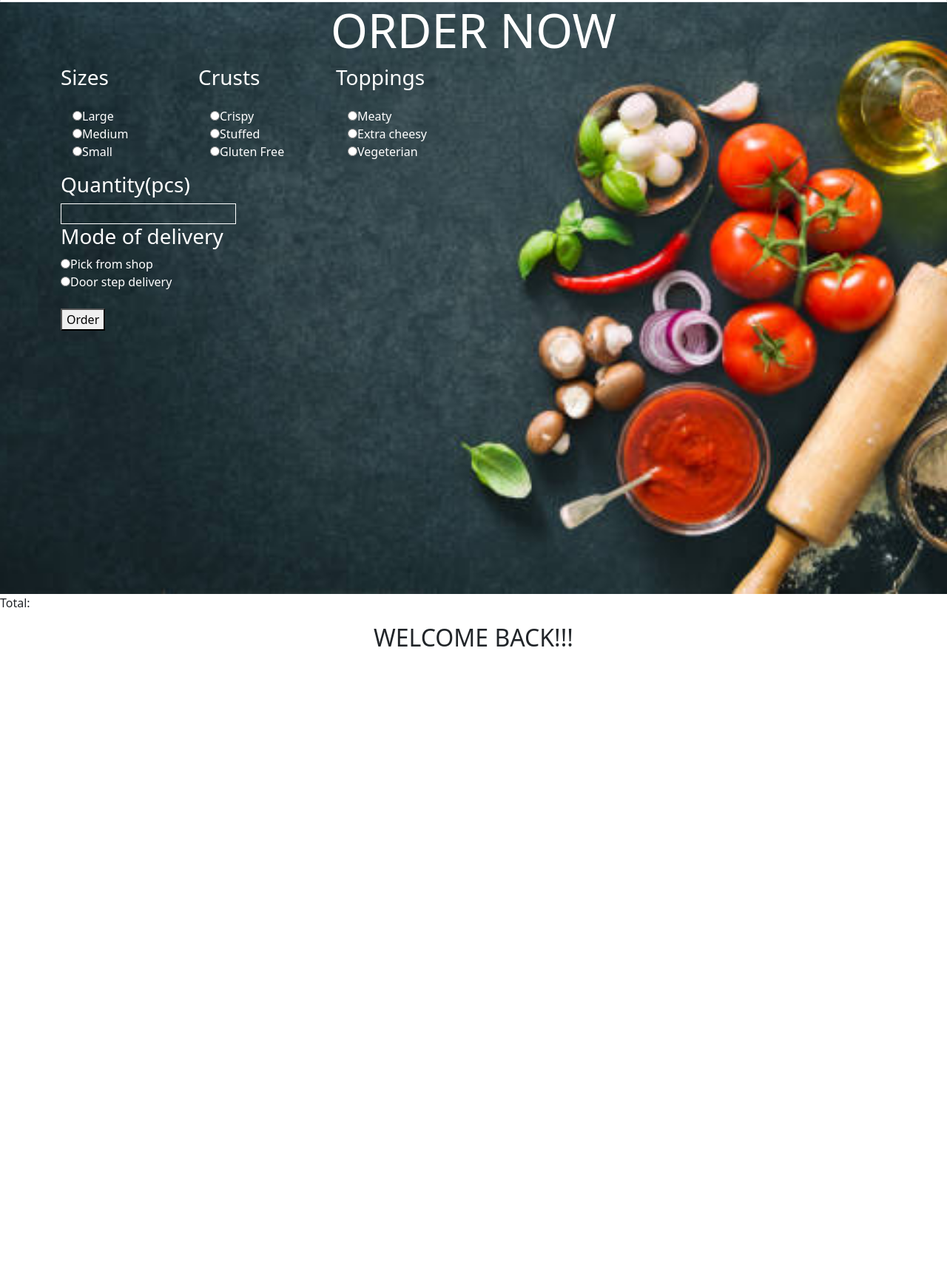
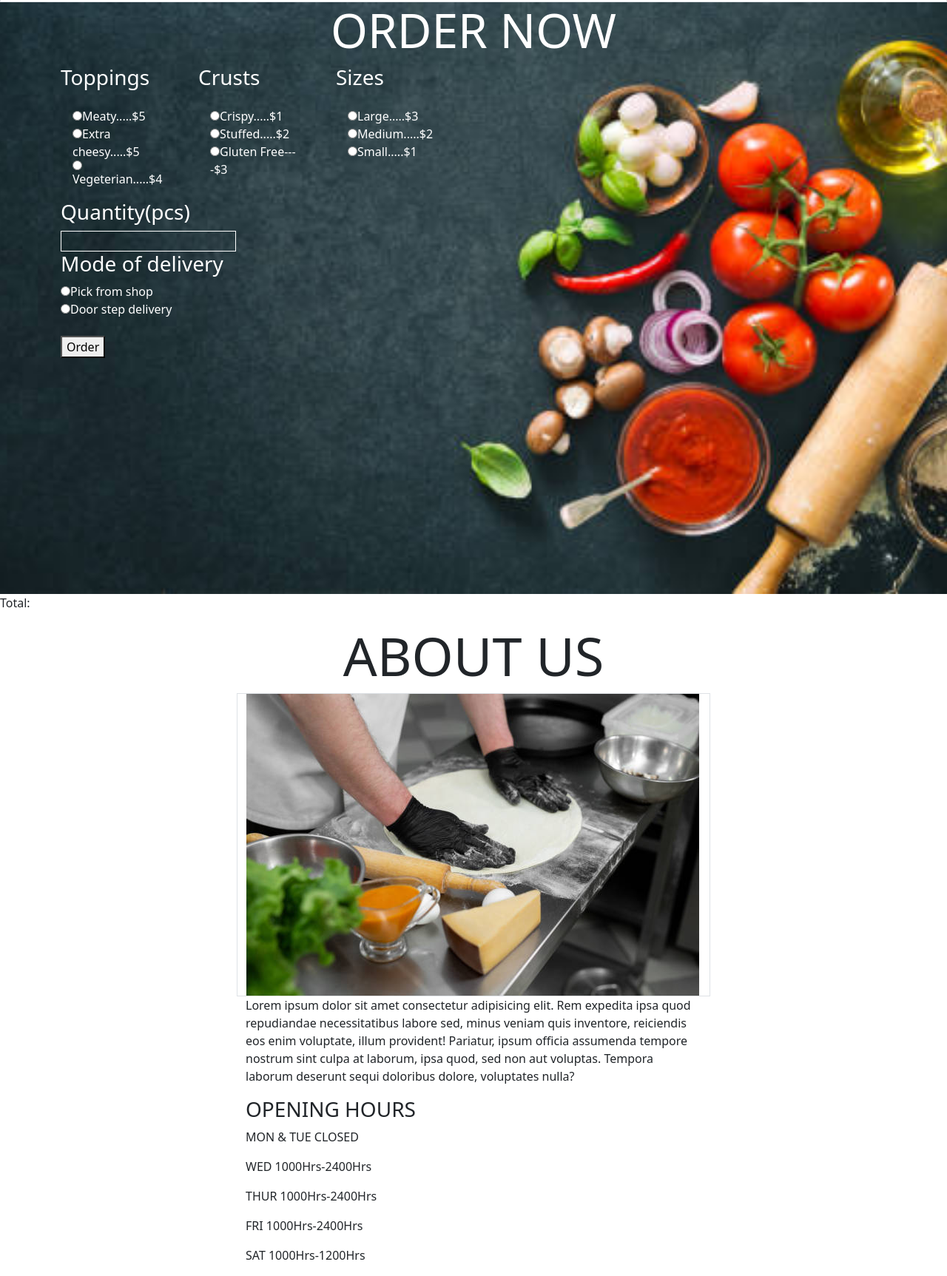
Before and after one commit to Njokinuthia/Merli-s-Pizzeria, a plain HTML site: page index.html in a window 1280 px wide. Shown: the part 1075-2800 px from the top of the page at 74% size. Before the commit the page ends 1964 px from the top, so only its background shows below. Drawn offline with nearby package versions, Linux system fonts and the light colour scheme.

Commit message:
feat:add contact section

```diff
--- a/index.html
+++ b/index.html
@@ -45,19 +45,19 @@
     <h2 class="text-center display-2">OUR MENU</h2>
 
     <div class="text-center row w-100 mx-auto py-4">
-      <div id="meatPizza" class="col position-relative">
+      <div id="meatPizza" class="col-md-4 position-relative">
         <h3 class="card-title">MEATY</h3>
         <img class="w-100" src="assets/meaty.jpeg" alt="meaty" height="250">
         <div class="meatHidden position-absolute w-50">Meaty - Lorem ipsum dolor sit amet consectetur adipisicing elit.
           Labore, minus</div>
       </div>
-      <div id="cheesePizza" class="col position-relative">
+      <div id="cheesePizza" class="col-md-4 position-relative">
         <h3>EXTRA CHEESE</h3>
         <img class="w-100" src="assets/cheese2.jpeg" alt="cheesey" height="250">
         <div class="cheeseHidden position-absolute w-50">Cheesey - Lorem ipsum dolor sit amet consectetur adipisicing
           elit. Labore, minus</div>
       </div>
-      <div id="vegPizza" class="col position-relative">
+      <div id="vegPizza" class="col-md-4 position-relative">
         <h3>VEGETERIAN</h3>
         <img class="w-100" src="assets/veg2.jpg" alt="vegeterian" height="250">
         <div class="vegHidden position-absolute w-50">Veggy - Lorem ipsum dolor sit amet consectetur adipisicing elit.
@@ -69,38 +69,37 @@
   </section>
 
   <!-- ordering section -->
-  <!-- TODO:Style Section - choices divs -->
   <section id="order" class="order text-white">
     <div class="container">
       <h3 class="text-center display-3">ORDER NOW</h3>
 
       <form class="submit">
         <div class="row w-50 ml-0">
-
-          <div class="col-md-4">
-            <h3>Sizes</h3>
+          <div class="radio col-md-4">
+            <h3>Toppings</h3>
             <div class="card-body">
-              <label for=""><input type="radio" name="size" value="large">Large</label><br>
-              <label for=""><input type="radio" name="size" value="medium">Medium</label><br>
-              <label for=""><input type="radio" name="size" value="small">Small</label><br>
+              <label for=""><input type="radio" name="topping" value="meaty">Meaty.....$5</label><br>
+              <label for=""><input type="radio" name="topping" value="cheesy">Extra cheesy.....$5</label><br>
+              <label for=""><input type="radio" name="topping" value="vegeterian">Vegeterian.....$4</label><br>
             </div>
           </div>
 
           <div class="col-md-4">
             <h3>Crusts</h3>
             <div class="card-body">
-              <label for=""><input type="radio" name="crust" value="crispy">Crispy</label><br>
-              <label for=""><input type="radio" name="crust" value="stuffed">Stuffed</label><br>
-              <label for=""><input type="radio" name="crust" value="glutenFree">Gluten Free</label><br>
+              <label for=""><input type="radio" name="crust" value="crispy">Crispy.....$1</label><br>
+              <label for=""><input type="radio" name="crust" value="stuffed">Stuffed.....$2</label><br>
+              <label for=""><input type="radio" name="crust" value="glutenFree">Gluten Free----$3</label><br>
             </div>
           </div>
 
-          <div class="radio col-md-4">
-            <h3>Toppings</h3>
+
+          <div class="col-md-4">
+            <h3>Sizes</h3>
             <div class="card-body">
-              <label for=""><input type="radio" name="topping" value="meaty">Meaty</label><br>
-              <label for=""><input type="radio" name="topping" value="cheesy">Extra cheesy</label><br>
-              <label for=""><input type="radio" name="topping" value="vegeterian">Vegeterian</label><br>
+              <label for=""><input type="radio" name="size" value="large">Large.....$3</label><br>
+              <label for=""><input type="radio" name="size" value="medium">Medium.....$2</label><br>
+              <label for=""><input type="radio" name="size" value="small">Small.....$1</label><br>
             </div>
           </div>
         </div>
@@ -129,7 +128,50 @@
     </div>
   </section>
 
+  <!-- about us section -->
+  <section id="about" class="aboutUs container-fluid w-50 mx-auto">
+    <h2 class="text-center display-2">ABOUT US</h2>
+    <div class="row">
+      <div class=" border">
+        <img src="assets/about.jpg" alt="working">
+      </div>
+      <div class="col-md-12">
+        <p>Lorem ipsum dolor sit amet consectetur adipisicing elit. Rem expedita ipsa quod repudiandae necessitatibus
+          labore sed, minus veniam quis inventore, reiciendis eos enim voluptate, illum provident! Pariatur, ipsum
+          officia assumenda tempore nostrum sint culpa at laborum, ipsa quod, sed non aut voluptas. Tempora laborum
+          deserunt sequi doloribus dolore, voluptates nulla?</p>
+
+      </div>
+      <div>
+        <h3>OPENING HOURS</h3>
+        <div>
+          <p>MON & TUE CLOSED</p>
+          <P>WED 1000Hrs-2400Hrs</P>
+          <P>THUR 1000Hrs-2400Hrs</P>
+        </div>
+
+        <div>
+          <P>FRI 1000Hrs-2400Hrs</P>
+          <P>SAT 1000Hrs-1200Hrs</P>
+          <p>SUN CLOSED</p>
+        </div>
+      </div>
+    </div>
+  </section>
+
+  <section class="contacts">
+    <img src="assets/map.jpeg" alt="map">
+    <h3>CONTACT</h3>
+    <P>Lorem ipsum dolor sit amet consectetur adipisicing elit. Optio ipsa esse quis. Tempore expedita praesentium quae,
+      repudiandae est veritatis qui!</P>
+
+  </section>
+
   <h2 class="text-center">WELCOME BACK!!!</h2>
+
+  <footer>
+    <p>font awesome icons</p>
+  </footer>
 
 
   <script src="https://code.jquery.com/jquery-3.6.0.js" integrity="sha256-H+K7U5CnXl1h5ywQfKtSj8PCmoN9aaq30gDh27Xc0jk="
```
Also changed, not shown: assets/about.jpg (added), assets/map.jpeg (added).
